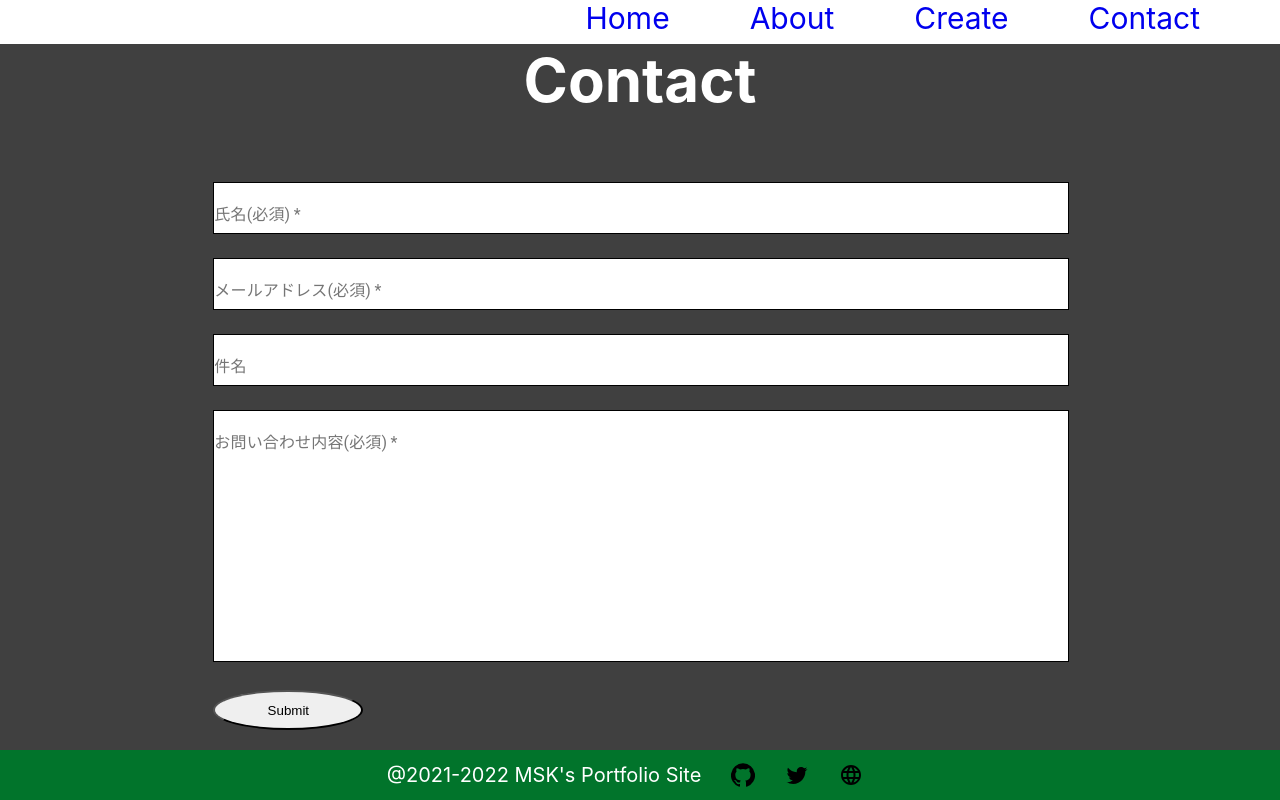
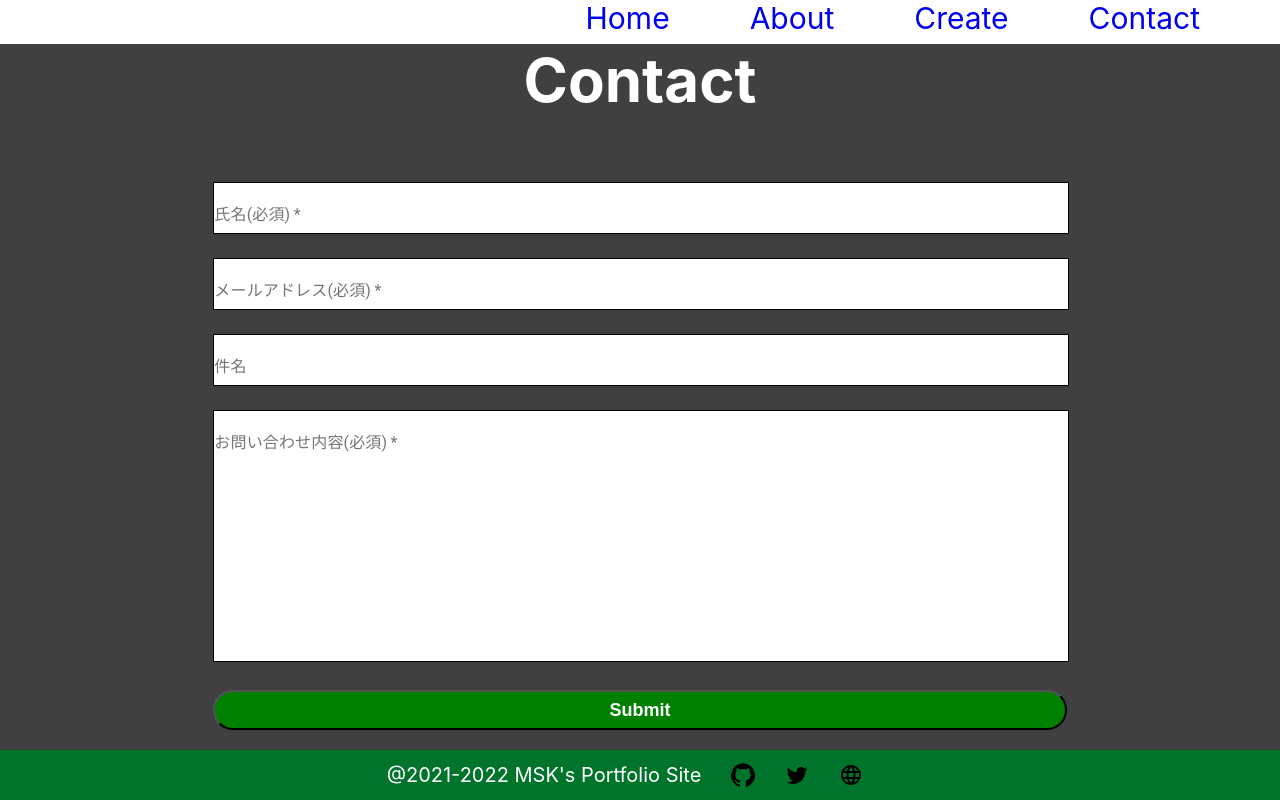
Before and after one commit to MSK0303/portfolio, a React (Create React App) app: page /portfolio/Contact in a window 1280 px wide. Built offline with nearby package versions, Linux system fonts and the light colour scheme.

Commit message:
#16 問い合わせのSCSSを調整

```diff
--- a/src/Components/Contact/Contact.scss
+++ b/src/Components/Contact/Contact.scss
@@ -43,8 +43,12 @@
     }
     & .contact-submit {
         margin-top: 20px;
-        width: 150px;
+        background-color: green;
+        color: white;
+        font-weight: bold;
+        font-size: 18px;
+        width: 100%;
         height: 40px;
-        border-radius: 50%;
+        border-radius: 20px;
     }
 }
```
